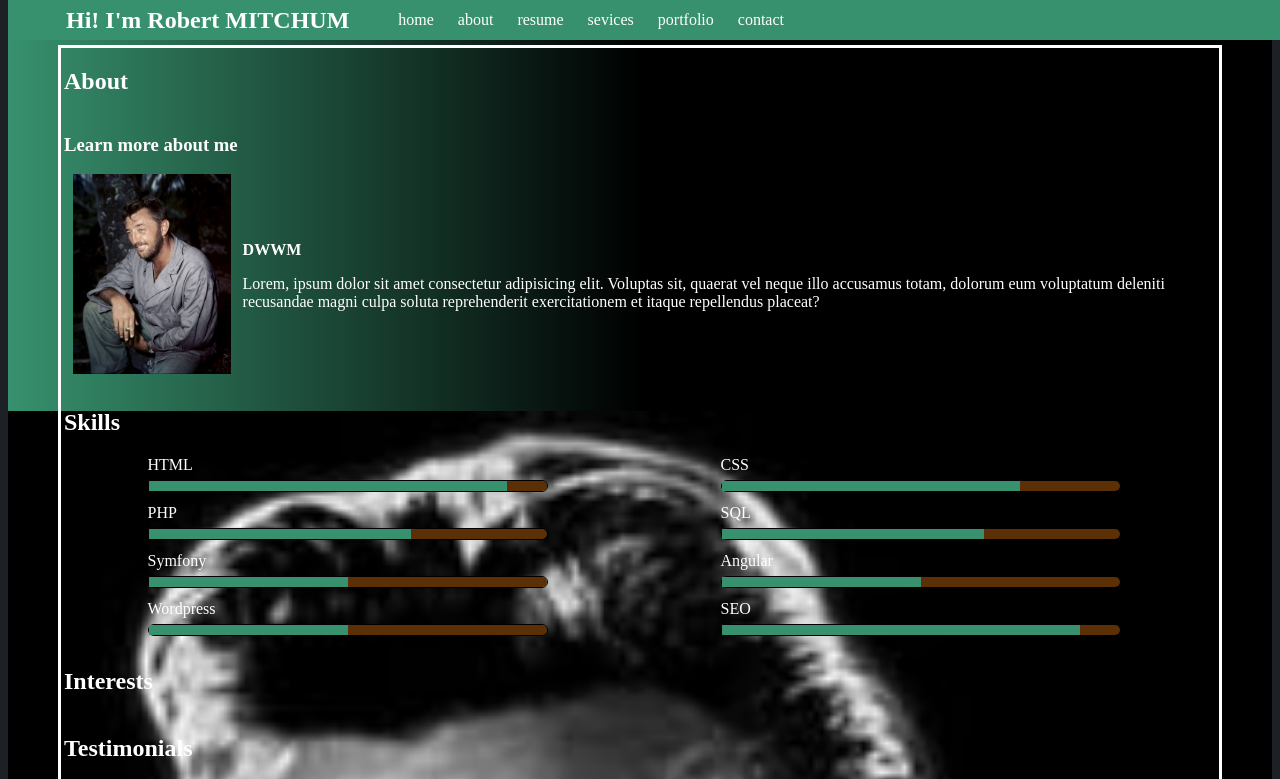
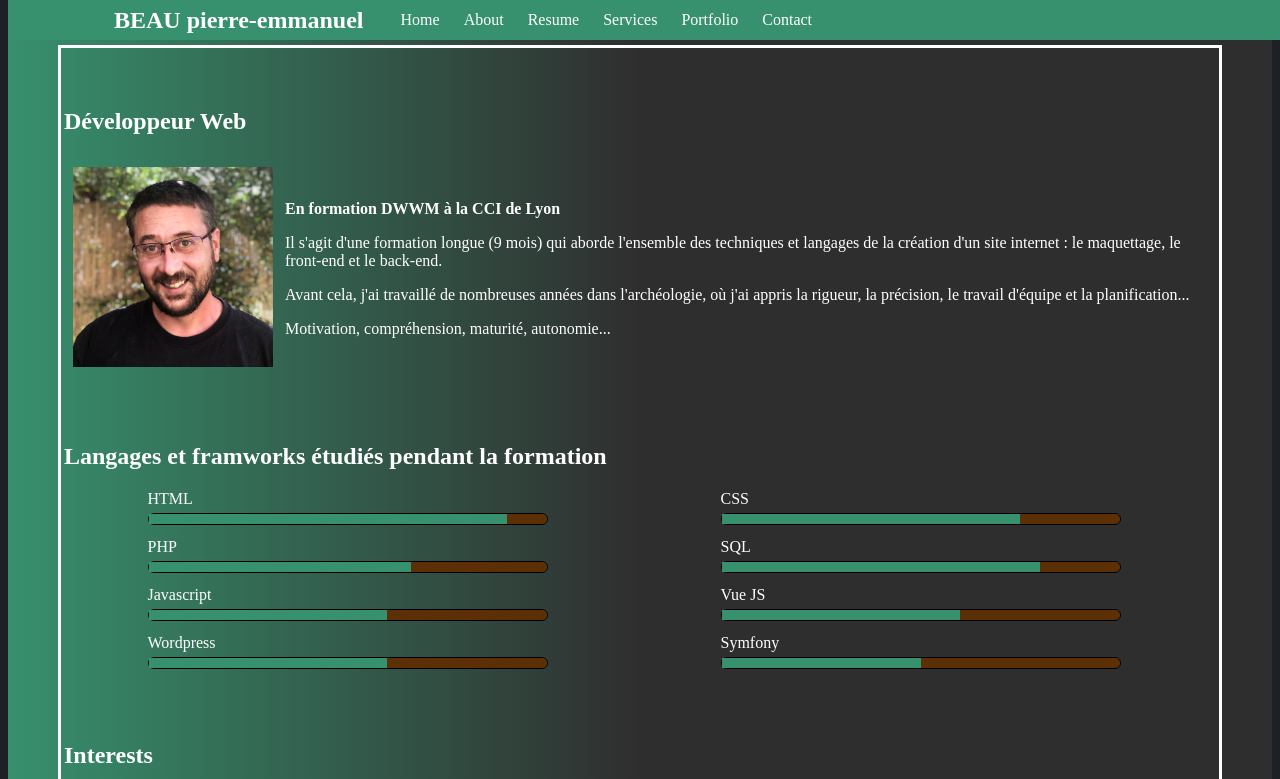
Before and after one commit to p3b3au/fortfolio, a plain HTML site: page index.html in a window 1280 px wide. Shown: the top 779 px of the page. Drawn offline with Linux system fonts and the light colour scheme.

Commit message:
ma gueule

```diff
--- a/header.html
+++ b/header.html
@@ -12,15 +12,14 @@
 <header>
     <nav>
         <ul>
-            <li>
-                <h1>Hi! I'm Robert MITCHUM</h1>
-            </li>
-            <li>home</li>
-            <li>about</li>
-            <li>resume</li>
-            <li>sevices</li>
-            <li>portfolio</li>
-            <li>contact</li>
+            <h1>BEAU pierre-emmanuel</h1>
+
+            <li><a href="#back">Home</a></li>
+            <li><a href="#about">About</a></li>
+            <li><a href="#resume">Resume</a></li>
+            <li><a href="#services">Services</a></li>
+            <li><a href="#portfolio">Portfolio</a></li>
+            <li><a href="#contact">Contact</a></li>
         </ul>
     </nav>
 </header>
--- a/index.html
+++ b/index.html
@@ -21,26 +21,27 @@
         <Main>
             <section id=about>
                 <div>
-                    <h2>About</h2>
+
                 </div>
                 <div>
-                    <h3>Learn more about me</h3>
+                    <h2>Développeur Web</h2>
                 </div>
                 <div id=learn>
                     <aside id=left>
-                        <img src="./img/robert.jpg" alt="" height="200px">
+                        <img src="./img/pebeau.jpg" alt="" height="200px">
                     </aside>
                     <aside id=right>
                         <div>
-                            <p><strong>DWWM</strong></p>
-                            <p>Lorem, ipsum dolor sit amet consectetur adipisicing elit. Voluptas sit, quaerat vel neque
-                                illo accusamus totam, dolorum eum voluptatum deleniti recusandae magni culpa soluta
-                                reprehenderit exercitationem et itaque repellendus placeat?</p>
+                            <p><strong>En formation DWWM à la CCI de Lyon</strong></p>
+                            <p>Il s'agit d'une formation longue (9 mois) qui aborde l'ensemble des techniques et langages de la création d'un site internet : le maquettage, le front-end et le back-end.</p>
+                                <p>Avant cela, j'ai travaillé de nombreuses années dans l'archéologie, où j'ai appris la rigueur, la précision, le travail d'équipe et la planification... </p>
+                                <p>
+                                Motivation, compréhension, maturité, autonomie...</p>
                         </div>
                     </aside>
                 </div>
                 <div>
-                    <h2>Skills</h2>
+                    <h2>Langages et framworks étudiés pendant la formation</h2>
                 </div>
                 <div id=skills>
 
@@ -58,23 +59,23 @@
                     </div>
                     <div>
                         SQL<br>
-                        <progress class=progressbar value="66" max="100">66 %</progress>
+                        <progress class=progressbar value="80" max="100">66 %</progress>
+                    </div>
+                    <div>
+                        Javascript<br>
+                        <progress class=progressbar value="60" max="100">50 %</progress>
+                    </div>
+                    <div>
+                        Vue JS<br>
+                        <progress class=progressbar value="60" max="100">50 %</progress>
+                    </div>
+                    <div>
+                        Wordpress<br>
+                        <progress class=progressbar value="60" max="100">50 %</progress>
                     </div>
                     <div>
                         Symfony<br>
-                        <progress class=progressbar value="50" max="100">50 %</progress>
-                    </div>
-                    <div>
-                        Angular<br>
-                        <progress class=progressbar value="50" max="100">50 %</progress>
-                    </div>
-                    <div>
-                        Wordpress<br>
-                        <progress class=progressbar value="50" max="100">50 %</progress>
-                    </div>
-                    <div>
-                        SEO<br>
-                        <progress class=progressbar value="90" max="100">90 %</progress>
+                        <progress class=progressbar value="50" max="100">90 %</progress>
                     </div>
 
                 </div>
@@ -216,7 +217,7 @@
                 <div>web dev</div>
                 <div>UX UI</div>
             </section>
-            <section id=portofolio>
+            <section id=portfolio>
                 <div>
                     <h2>Portfolio</h2>
                 </div>
--- a/style.css
+++ b/style.css
@@ -22,7 +22,7 @@ body{
 }
 
 #back{
-    background: url(./img/robert-mitchum.jpg), linear-gradient(0.25turn, var(--color1), black 50%);
+    background:linear-gradient(0.25turn, var(--color1), rgb(47, 46, 46) 50%);
     background-size: contain;
     background-position:right;
     background-repeat: no-repeat;
@@ -45,7 +45,7 @@ header{
     color: white;
     height: 40px;
     align-items: center;
-    width: 1300px;
+    width: 100%;
     position: fixed;
     margin-top: 0px;
     padding-left: 6px;
@@ -53,10 +53,13 @@ header{
 }
 
 h1{
+    margin-left : 60px;
     margin-right: 25px;
+    font-weight: bold;
 }
 
 h2{
+    padding-top: 40px;
     padding-left: 3px;
 }
 
@@ -85,6 +88,11 @@ nav>ul{
 nav>ul>li{
     margin-left: 12px;
     margin-right: 12px;
+}
+
+a {
+    color: white;
+    text-decoration: none;
 }
 
 main{
```
Also changed, not shown: img/code.jpg (added), img/code1.jpg (added), img/pebeau.jpg (added).
